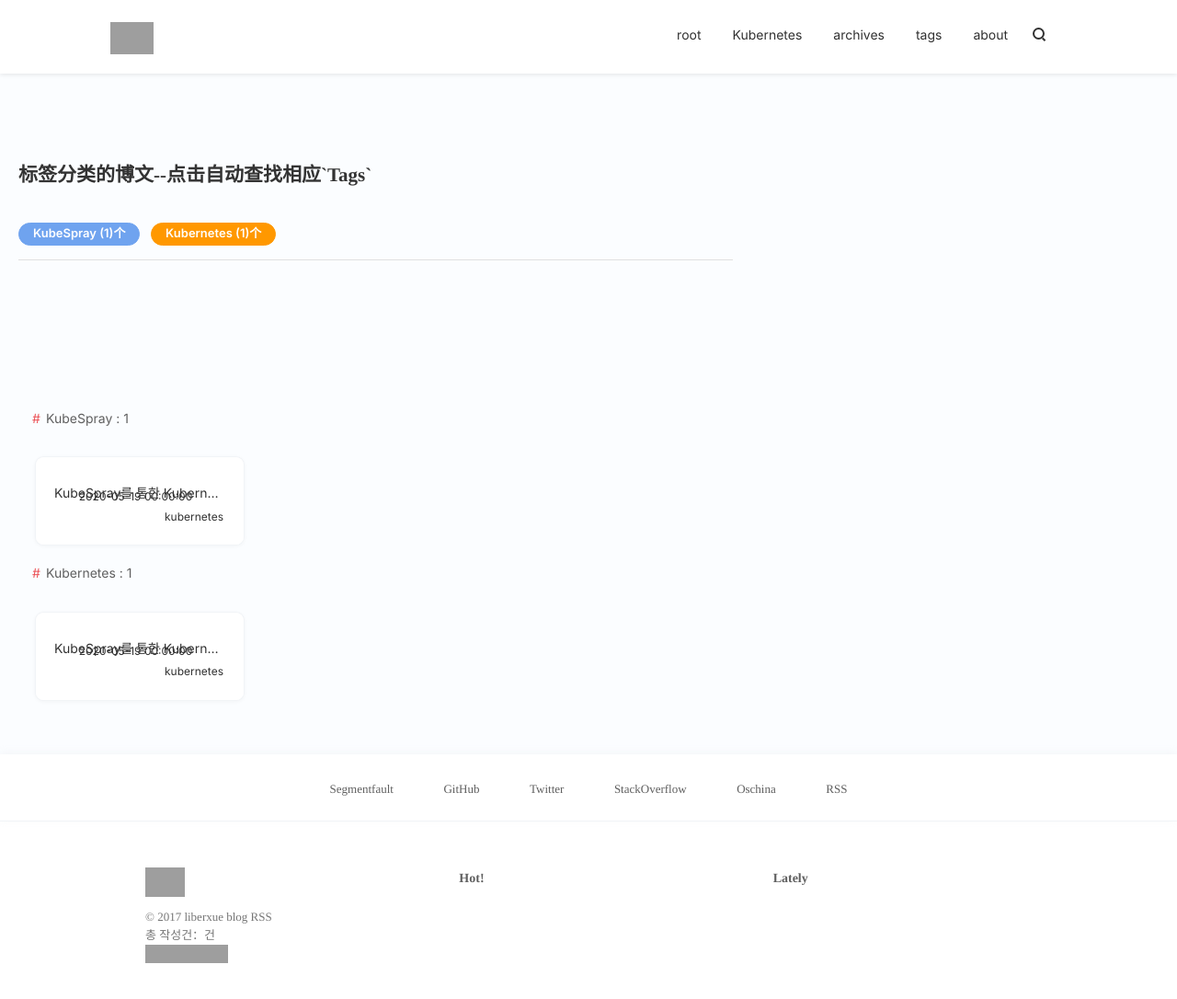
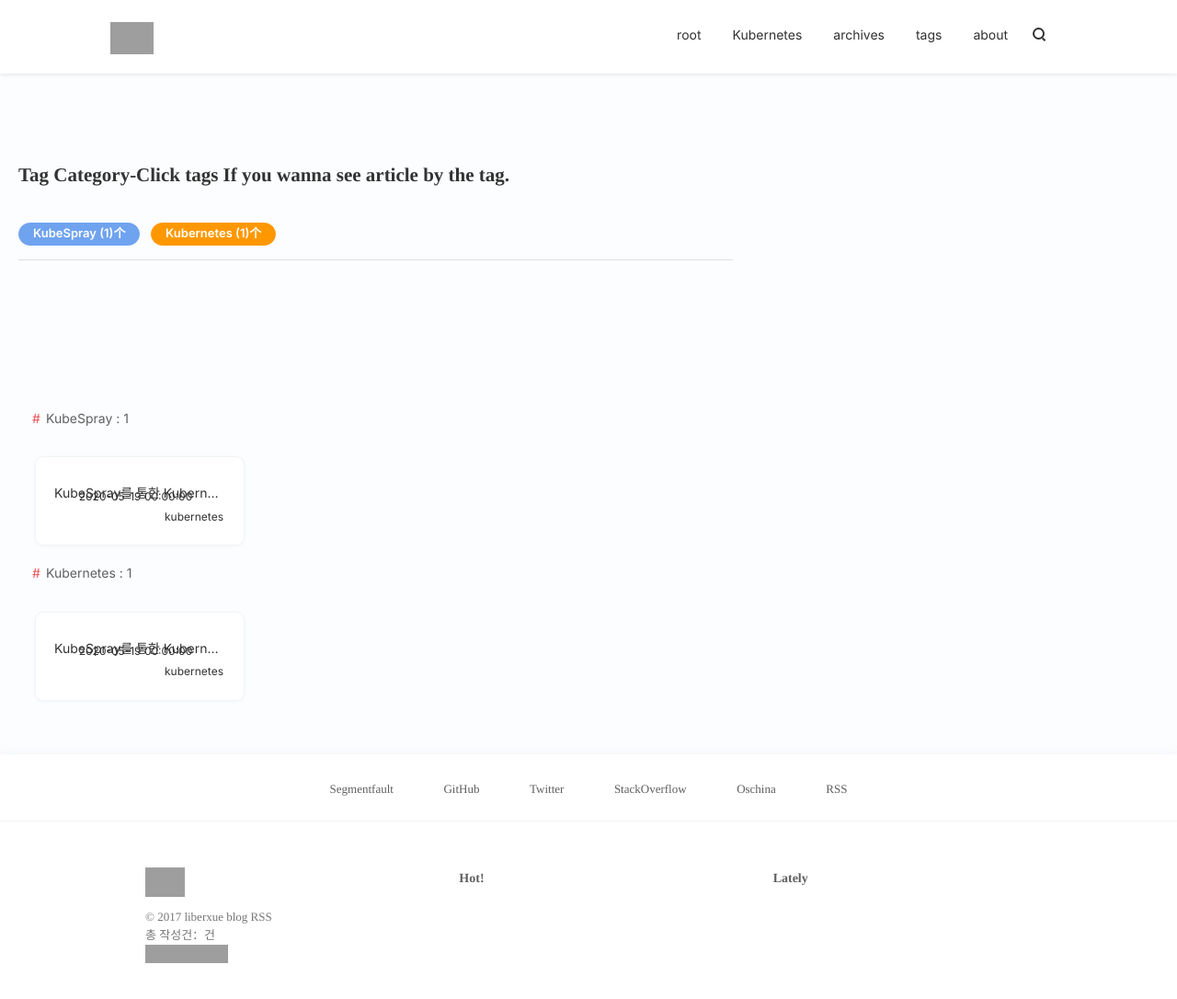
Before and after one commit to maleficush/maleficush.github.io, a Jekyll site: the page built from tags/index.html, in a window 1280 px wide and 1243 px high. Shown: the top 1086 px of the window at 92% size. Built offline with Jekyll 4.4.1, drawn with Linux system fonts in a browser that asks for light colours; nearby versions of some CDN libraries; comment, search, counter and statistics services are not loaded; grey boxes are pictures that could not be loaded.

Commit message:
md 파일 정리

```diff
--- a/tags/index.html
+++ b/tags/index.html
@@ -5,7 +5,7 @@ description: "标签分类的博文"
 <div class="main-content archive-page clearfix">
   {% capture site_tags %}{% for tag in site.tags %}{{ tag | first }}{% unless forloop.last %},{% endunless %}{% endfor %}{% endcapture %}
 {% assign tags_list = site_tags | split:',' | sort %}
-    <h3 class="post-title" itemprop="name headline">标签分类的博文--点击自动查找相应`Tags`</h3>
+    <h3 class="post-title" itemprop="name headline">Tag Category-Click tags If you wanna see article by the tag.</h3>
 											 <div class="post-data">
 			 						  <div class="post-tags">
   {% for item in (0..site.tags.size)  %}{% unless forloop.last %}
```
